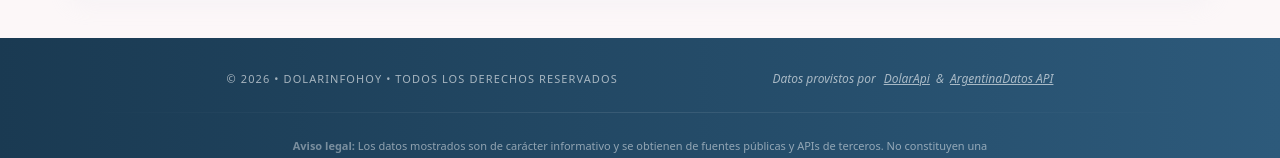
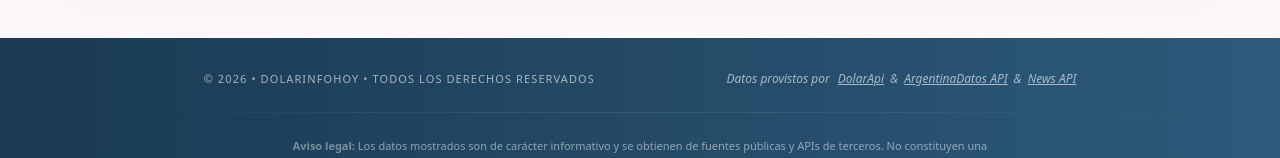
Before and after one commit to LautaroManzo/dolar-hoy-lm, a Next.js app: page / in a window 1280 px wide. Shown: the part 1845-2003 px from the top of the page. Built offline with nearby package versions, Linux system fonts and the light colour scheme; no server answers; the database is empty.

Commit message:
Se agrega referencia de news api en footer.

```diff
--- a/app/components/layout/footer.tsx
+++ b/app/components/layout/footer.tsx
@@ -30,6 +30,15 @@ export function Footer() {
               >
                 ArgentinaDatos API
               </a>
+              <span>&</span>
+              <a
+                href="https://newsapi.org/"
+                target="_blank"
+                rel="noopener noreferrer"
+                className="underline hover:text-white transition-colors"
+              >
+                News API
+              </a>
             </div>
           </div>
         </div>
```
